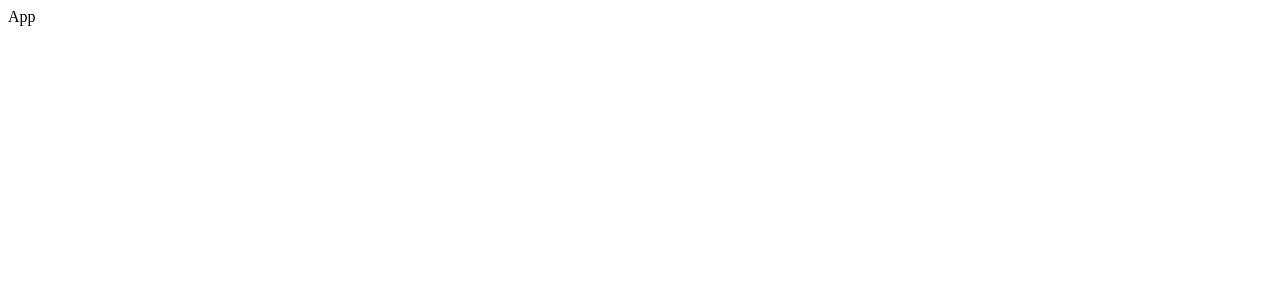
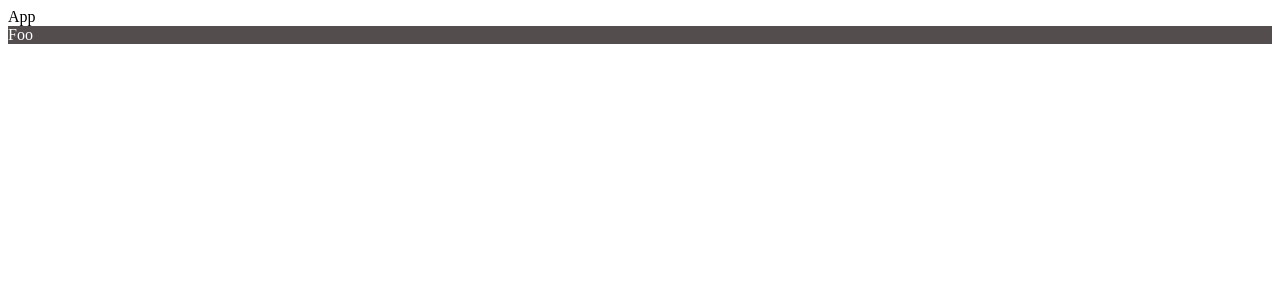
Before and after one commit to Ys-OoO/Vue2_SSR_Demo, a Vue app: page / in a window 1280 px wide. Shown: the top 300 px of the page. Built offline with nearby package versions, Linux system fonts and the light colour scheme; the HTML template or start-up script is replaced by a standard one.

Commit message:
append devServer and alias

```diff
--- a/src/App.vue
+++ b/src/App.vue
@@ -1,12 +1,17 @@
 <template>
   <div>
     App
+    <Foo/>
   </div>
 </template>
 
 <script>
+import Foo from '@components/Foo.vue';
 export default {
   name: "App",
+  components:{
+    Foo
+  }
 };
 </script>
 
--- /dev/null
+++ b/src/components/Foo.vue
@@ -0,0 +1,23 @@
+<template>
+    <div @click="handleClick" class="box">
+        Foo
+    </div>
+</template>
+
+<script>
+    export default {
+        name:'Foo',
+        methods:{
+            handleClick(){
+                alert('click Foo');
+            }
+        }
+    }
+</script>
+
+<style scoped>
+.box{
+    background-color: #534d4d;
+    color: #fff;
+}
+</style>
--- a/webpack.config.js
+++ b/webpack.config.js
@@ -8,6 +8,12 @@ module.exports = {
   output: {
     path: path.resolve(__dirname, "./dist"),
     filename: "[name]-bundle.js",
+  },
+  devServer: {
+    static: {
+      directory: path.join(__dirname, 'public')
+    },
+    port: 9000
   },
   module: {
     rules: [
@@ -36,8 +42,14 @@ module.exports = {
   },
   plugins: [
     new HTMLWebpackPlugin({
-      template: path.resolve(__dirname, "./index.html"),
+      template: path.resolve(__dirname, "./public/index.html"),
     }),
     new VueLoaderPlugin(),
   ],
+  resolve: {
+    alias: {
+      '@': path.resolve(__dirname, 'src'),
+      '@components': path.resolve(__dirname, 'src/components')
+    }
+  }
 };
```
Also changed, not shown: package.json (+5 -2 lines), public/index.html (renamed from index.html), 2 other files (tests, documents, lock files or other folders).
